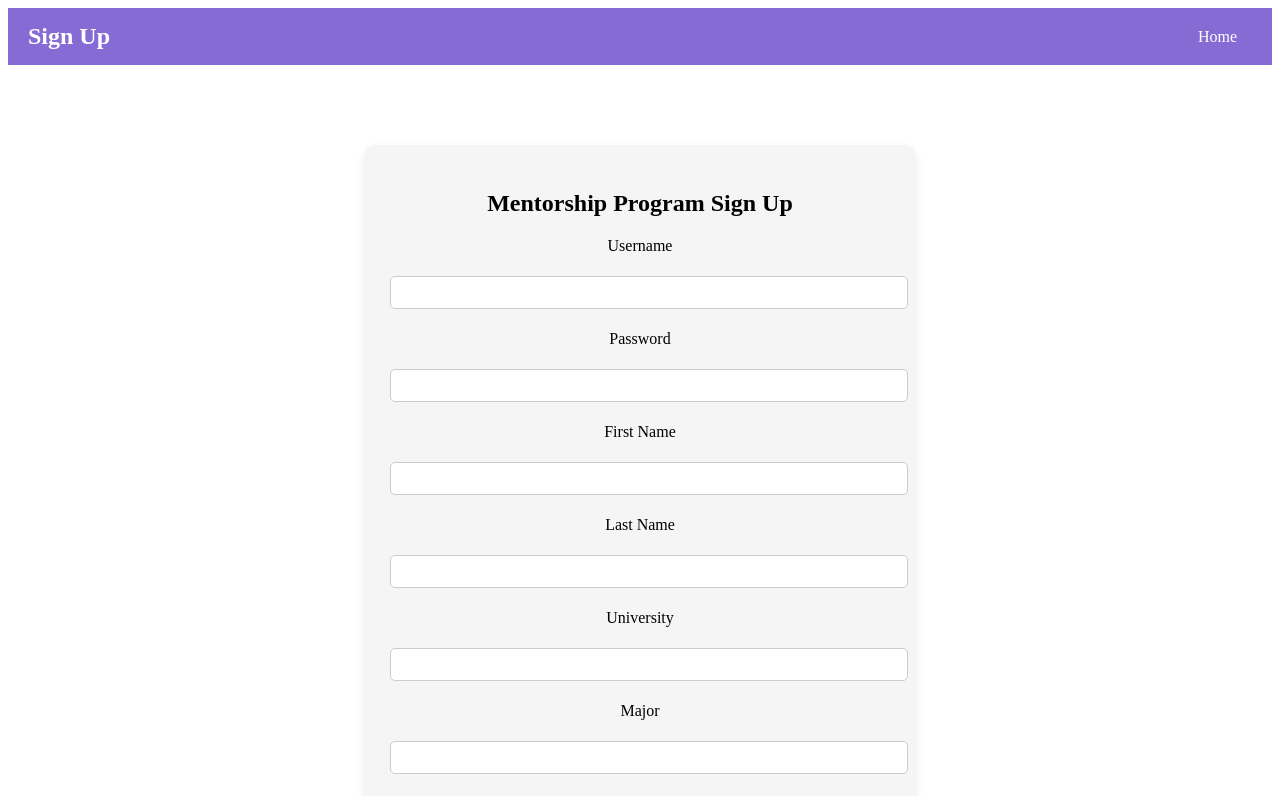
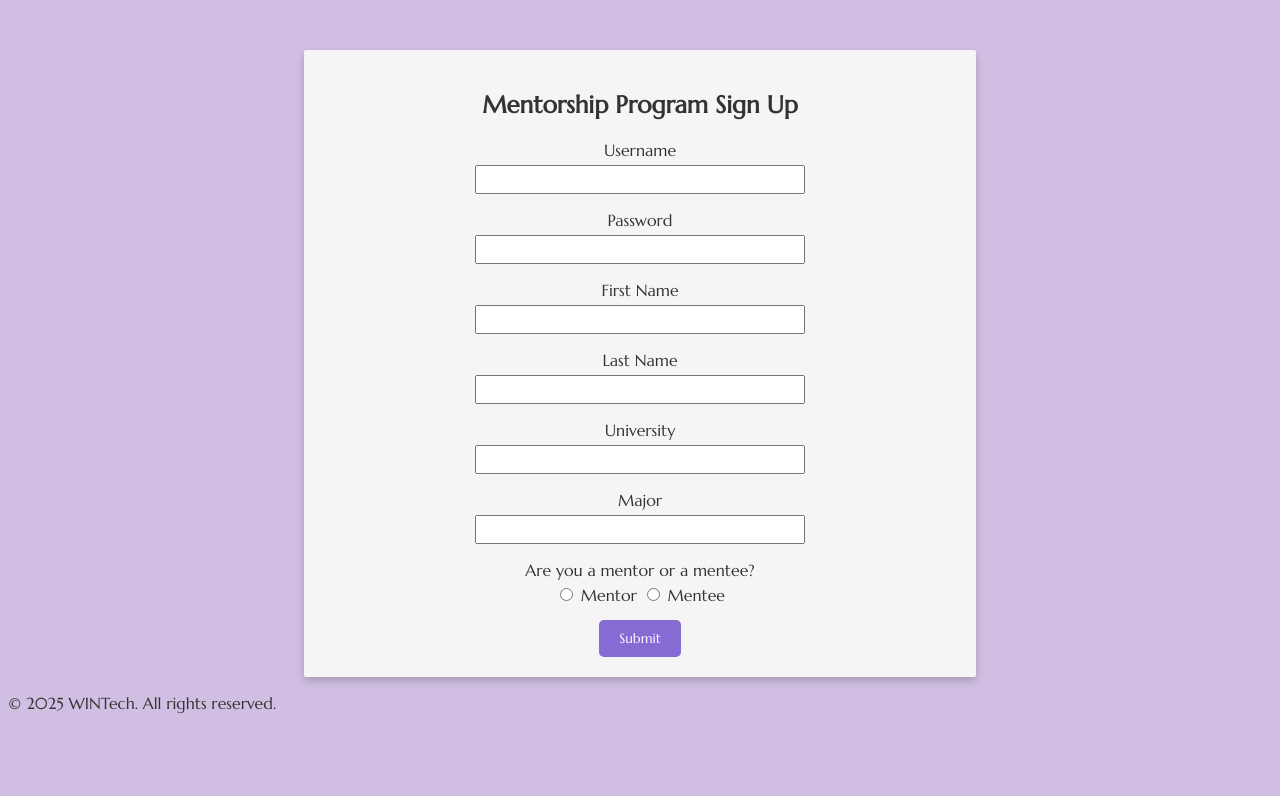
Before and after one commit to megankulshekar/HackHERS2025, a SvelteKit app in the folder my-app/: page /signup in a window 1280 px wide. Shown: the top 796 px of the page. Built offline with nearby package versions, Linux system fonts and the light colour scheme; a web font is replaced by a local one.

Commit message:
refixed styling of sign up page

```diff
--- a/my-app/src/routes/signup/+page.svelte
+++ b/my-app/src/routes/signup/+page.svelte
@@ -52,83 +52,14 @@
 </svelte:head>
 
 <style>
-	/* Full-page layout */
-	html, body {
-		height: 100%;
-		margin: 0;
-		display: flex;
-		flex-direction: column;
-		font-family: 'Marcellus', serif;
-		background-color: #d0bfe2;
-		color: #333;
+	:global(body) {
+			font-family: 'Marcellus', serif;
+			background-color: #d0bfe2;
+			color: #333;
 	}
-
-	/* Wrapper to create space between navbar, card, and footer */
-	.main-wrapper {
-		flex: 1;
-		display: flex;
-		flex-direction: column;
-		align-items: center;
-		justify-content: center;
-		padding: 40px 0; /* Adds space above and below the form */
+	p {
+		margin-bottom: 5px;
 	}
-
-           /* Navbar */
-		   .navbar {
-            background-color: #876BD4 !important;
-            /*color: #876BD4;*/
-            padding: 15px 20px;
-            display: flex;
-            justify-content: space-between;
-            align-items: center;
-        }
-        .navbar-brand {
-            font-size: 1.5rem;
-            color: white !important;
-            text-decoration: none;
-            font-weight: bold;
-        }
-        .navbar-nav {
-            list-style: none;
-            padding: 0;
-            margin: 0;
-            display: flex;
-        }
-        .nav-item {
-            margin: 0 15px;
-        }
-        .nav-link {
-            color: white !important;
-            text-decoration: none;
-            font-size: 1rem;
-            transition: 0.3s;
-        }
-        .nav-link:hover {
-            text-decoration: underline;
-        }
-
-	/* Card Styling */
-	.card {
-		width: 50%;
-		max-width: 500px;
-		background-color: #F5F5F5;
-		padding: 25px;
-		border-radius: 10px;
-		box-shadow: 0 4px 8px rgba(0, 0, 0, 0.1);
-		text-align: center;
-		margin-top: 40px;
-		margin-bottom: 40px; /* Space between form and footer */
-	}
-
-	.textbox {
-		width: 100%;
-		padding: 8px;
-		margin: 5px 0;
-		border: 1px solid #ccc;
-		border-radius: 5px;
-	}
-
-	/* Button Styling */
 	button {
 		background-color: #876BD4;
 		font-family: 'Marcellus', serif;
@@ -136,38 +67,26 @@
 		padding: 10px 20px;
 		border: none;
 		border-radius: 5px;
+		margin-top: 15px;
 		cursor: pointer;
-		margin-top: 15px;
-		transition: background-color 0.3s, transform 0.3s;
 	}
-
-	button:hover {
-		background-color: #755ac7;
-		transform: scale(1.05);
+	.card {
+		width: 50%;
+		margin: auto;
+		margin-top: 50px;
+		padding: 20px;
+		border-radius: 2px;
+		box-shadow: 0 4px 8px rgba(0, 0, 0, 0.2);
+		text-align: center;
+		background-color: #F5F5F5;
 	}
-
-	/* Footer stays at bottom with spacing */
-	footer {
-		background: #876BD4;
-		color: white;
-		text-align: center;
-		padding: 1.5rem 0;
-		font-size: 0.9rem;
-		width: 100%;
-		margin-top: auto;
-	}
-
-	footer p {
-		margin: 0;
-		opacity: 0.7;
+	.textbox {
+		width: 50%;
+		padding: 5px;
 	}
 </style>
-<nav class="navbar">
-	<a class="navbar-brand" href="#">Sign Up</a>
-	<ul class="navbar-nav">
-		<li class="nav-item"><a class="nav-link" href="/">Home</a></li>
-	</ul>
-</nav>
+
+
 <div class="main-wrapper">
 
 
```
